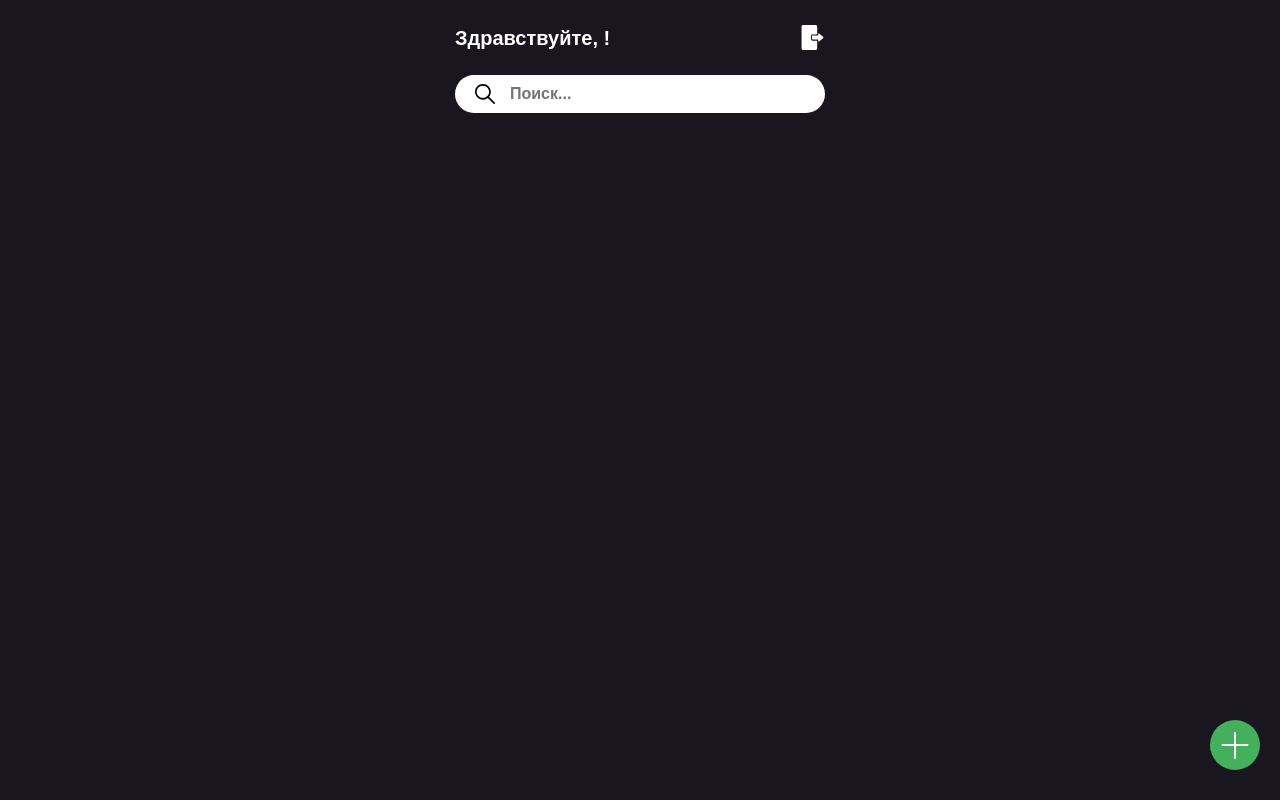
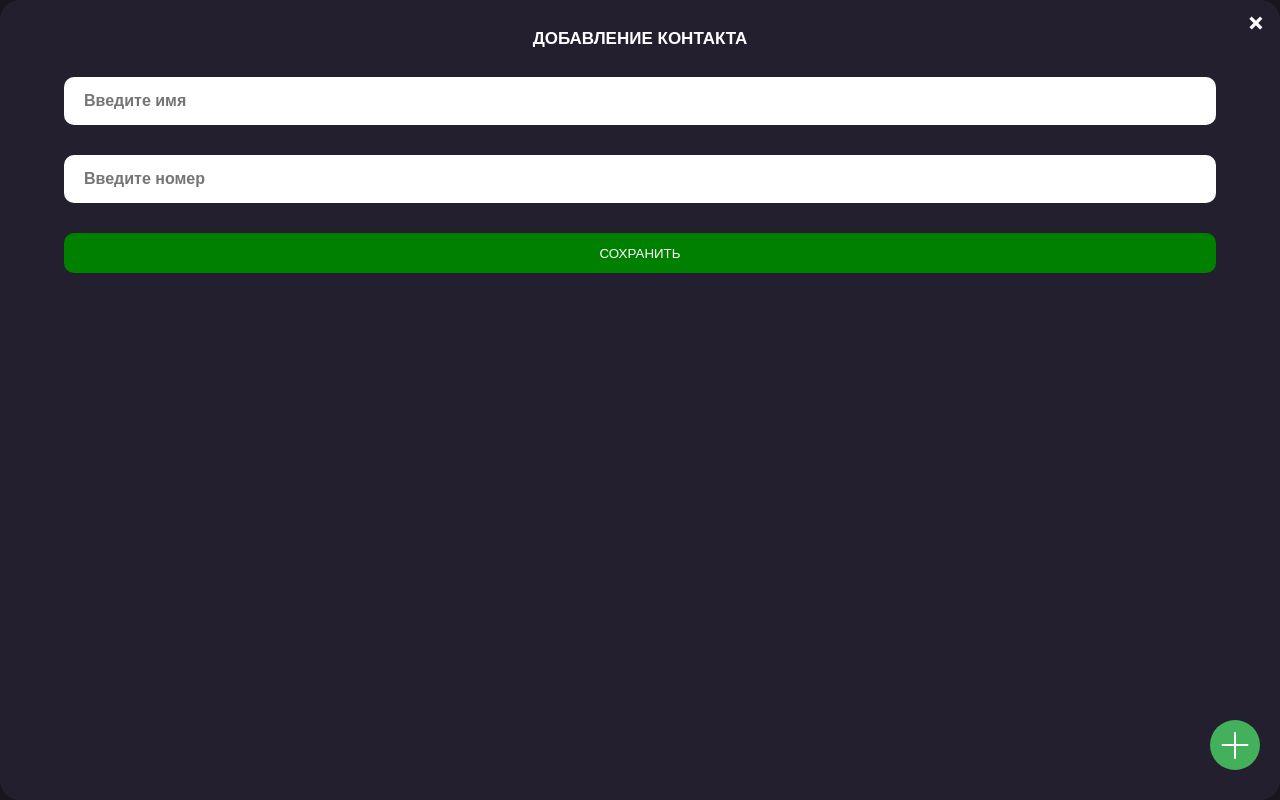
Before and after one commit to TeryaevAndrey/contacts, a React (Create React App) app: page /contacts in a window 1280 px wide. Both pictures are taken after a click on the picture 1235 px from the left and 745 px from the top of the page. Built offline with nearby package versions, Linux system fonts and the light colour scheme; data requests are answered from the project's data file.

Commit message:
interface-contacts

```diff
--- a/db.json
+++ b/db.json
@@ -1,22 +1,16 @@
 {
   "users": [
     {
-      "id": "41afeaf0-23ee-11ed-a9b4-c98a825503fd",
-      "name": "345",
-      "tel": "+7 (345) ___-__-__",
-      "password": "345"
-    },
-    {
-      "id": "476874d0-23ee-11ed-a9b4-c98a825503fd",
-      "name": "345345",
-      "tel": "+7 (345) ___-__-__",
-      "password": "3453"
-    },
-    {
-      "id": "61ac64f0-23ee-11ed-b075-1378b862a47a",
-      "name": "4564",
-      "tel": "+7 (456) 456-__-__",
-      "password": "4564564"
+      "id": "cfa75d20-2402-11ed-a4fe-41ec2979a6f9",
+      "name": "Andrey",
+      "tel": "+7 (951) 151-56-27",
+      "password": "1479314ade777",
+      "contacts": [
+        {
+          "name": "andrey",
+          "tel": "+7 (951) 151-56-27"
+        }
+      ]
     }
   ]
 }
--- a/src/App.tsx
+++ b/src/App.tsx
@@ -1,10 +1,9 @@
 import React from 'react';
 import styled, {createGlobalStyle} from 'styled-components';
 import { BaseInputStyle } from './pages/Authorization/Authorization';
-import { getDataUsers } from "./store/store";
-import { useAppDispatch } from './store/hooks';
+import { getDataUsers, successRegForm } from "./store/store";
+import { useAppDispatch, useAppSelector } from './store/hooks';
 import { Routes, Route } from 'react-router-dom';
-import { useAppSelector } from './store/hooks';
 import AuthorizationForm from './components/Forms/AuthorizationForm';
 import RegistrationForm from './components/Forms/RegistrationForm';
 import Contacts from './pages/Contacts/Contacts';
--- a/src/app.interface.ts
+++ b/src/app.interface.ts
@@ -8,6 +8,8 @@ export interface InitialState {
   isReg: boolean;
   dataUsers: any;
   name: string;
+  isOpenAdd: boolean;
+  currentUser: string;
 }
 
 export interface DataUsers {
@@ -15,6 +17,7 @@ export interface DataUsers {
   name: string;
   tel: string;
   password: string;
+  contacts: any;
 };
 
 export interface ContactInfo {
--- a/src/components/Forms/AuthorizationForm.tsx
+++ b/src/components/Forms/AuthorizationForm.tsx
@@ -4,12 +4,11 @@ import { Link } from "react-router-dom";
 import { InputStyle } from "../../pages/Authorization/Authorization";
 import InputMask from "react-input-mask";
 import { Button } from "../../pages/Authorization/Authorization";
-import { appendErrors, SubmitHandler, useForm } from "react-hook-form";
+import { SubmitHandler, useForm } from "react-hook-form";
 import { DataUsers, IsRegFields } from "../../app.interface";
 import { useAppSelector, useAppDispatch } from '../../store/hooks';
-import { setDataUser } from "../../store/store";
+import { setCurrentId, setDataUser } from "../../store/store";
 import { useNavigate } from "react-router-dom";
-import { getAllByPlaceholderText } from "@testing-library/react";
 
 export const FormWrapper = styled.div`
   display: flex;
@@ -50,6 +49,7 @@ const AuthorizationForm = () => {
     register,
     handleSubmit,
   } = useForm<IsRegFields>();
+
   const dataUsers = useAppSelector(state => state.root.dataUsers);
 
   const onSubmit: SubmitHandler<IsRegFields> = (data) => {
@@ -61,6 +61,7 @@ const AuthorizationForm = () => {
         localStorage.setItem('nameUser', dataUser.name);
         navigate('/contacts');
         success = true;
+        dispatch(setCurrentId(dataUser.id));
       }
     });
 
--- a/src/components/Forms/RegistrationForm.tsx
+++ b/src/components/Forms/RegistrationForm.tsx
@@ -12,7 +12,7 @@ import {
 } from "./AuthorizationForm";
 import { IsRegFields } from "../../app.interface";
 import { useAppDispatch, useAppSelector } from "../../store/hooks";
-import { successRegForm } from "../../store/store";
+import { getDataUsers, successRegForm } from "../../store/store";
 import { InputStyle } from "../../pages/Authorization/Authorization";
 import InputMask from "react-input-mask";
 import { Button } from "../../pages/Authorization/Authorization";
@@ -34,10 +34,12 @@ const RegistrationForm = () => {
       name: data.name,
       tel: data.tel,
       password: data.password,
+      contacts: [],
     };
 
     axios.post("http://localhost:3001/users", setDataUsers);
     dispatch(successRegForm());
+    dispatch(getDataUsers());
   };
 
   return (
--- a/src/pages/Contacts/Contacts.tsx
+++ b/src/pages/Contacts/Contacts.tsx
@@ -5,6 +5,8 @@ import SearchImg from '../../img/search.svg'
 import Contact from './Contact/Contact';
 import NewContact from './NewContact/NewContact';
 import { useNavigate } from 'react-router-dom';
+import { useAppDispatch, useAppSelector } from '../../store/hooks';
+import { openAdd } from '../../store/store';
 
 const ContactsStyle = styled.div`
     min-height: 100vh;
@@ -73,6 +75,8 @@ interface Contacts {
 
 const Contacts = ({name}: Contacts) => {
     const navigate = useNavigate();
+    const isOpen = useAppSelector(state => state.root.isOpenAdd);
+    const dispatch = useAppDispatch();
 
     return(
         <ContactsStyle>
@@ -90,9 +94,9 @@ const Contacts = ({name}: Contacts) => {
 
             </ContactsList>
 
-            <NewContact />
+            {isOpen && <NewContact />}
 
-            <AddBtn src={AddImg} alt="AddContact" />
+            <AddBtn onClick={() => dispatch(openAdd(true))} src={AddImg} alt="AddContact" />
         </ContactsStyle>
     );
 };
--- a/src/pages/Contacts/NewContact/NewContact.tsx
+++ b/src/pages/Contacts/NewContact/NewContact.tsx
@@ -1,7 +1,12 @@
+import { useForm, SubmitHandler} from 'react-hook-form';
 import styled from 'styled-components';
+import axios from 'axios';
+import { useAppDispatch, useAppSelector } from '../../../store/hooks';
+import { openAdd } from '../../../store/store';
+import { ContactInfo, DataUsers, IsRegFields } from '../../../app.interface';
 
 const NewContactStyle = styled.div`
-    display: none;
+    display: block;
     position: fixed;
     top: 50%;
     left: 50%;
@@ -54,18 +59,40 @@ const FormBtn = styled.button`
     background-color: green;
     border-radius: 10px;
     text-transform: uppercase;
+    cursor: pointer;
 `;
 
 const NewContact = () => {
+    const dataUsers = useAppSelector(state => state.root.dataUsers);
+    const currentId = useAppSelector(state => state.root.currentUser);
+    const dispatch = useAppDispatch();
+    const {register, handleSubmit} = useForm<IsRegFields>();
+
+    const onSubmit: SubmitHandler<IsRegFields> = (data) => {
+        const dataContact: ContactInfo = {
+            name: data.name,
+            tel: data.tel,
+        };
+
+        dataUsers.map((dataUser: DataUsers) => {
+            if(currentId === dataUser.id) {
+                axios.post('http://localhost:3001/users', dataContact);
+                console.log(dataUser.contacts)
+            }
+        });
+
+        dispatch(openAdd(false));
+    };
+
     return(
         <NewContactStyle>
             <Title>Добавление контакта</Title>
-            <Form>
-                <Input placeholder="Введите имя"/>
-                <Input placeholder="Введите номер"/>
+            <Form onSubmit={handleSubmit(onSubmit)}>
+                <Input {...register('name')} placeholder="Введите имя"/>
+                <Input {...register('tel')} placeholder="Введите номер"/>
                 <FormBtn type="submit">Сохранить</FormBtn>
             </Form>
-            <CloseBtn>+</CloseBtn>
+            <CloseBtn onClick={() => dispatch(openAdd(false))}>+</CloseBtn>
         </NewContactStyle>
     );
 };
--- a/src/store/store.ts
+++ b/src/store/store.ts
@@ -1,14 +1,18 @@
 
 import React from 'react';
 import { InitialState } from "./../app.interface";
-import { createSlice, configureStore, createAsyncThunk, combineReducers } from "@reduxjs/toolkit";
+import { createSlice, configureStore, createAsyncThunk } from "@reduxjs/toolkit";
 import axios from 'axios';
+import { DataUsers, ContactInfo } from './../app.interface';
+import Contact from '../pages/Contacts/Contact/Contact';
 
 
 const initialState: InitialState = {
   isReg: false,
   dataUsers: [],
   name: localStorage.getItem('nameUser') || '',
+  isOpenAdd: false,
+  currentUser: '',
 };
 
 export const getDataUsers = createAsyncThunk(
@@ -30,8 +34,14 @@ const rootSlice = createSlice({
       state.name = action.payload;
     },
     setDataUsers: (state, action) => {
-      state.dataUsers = action.payload
-    }
+      state.dataUsers = action.payload;
+    },
+    setCurrentId: (state, action) => {
+      state.currentUser = action.payload;
+    },
+    openAdd: (state, action) => {
+      state.isOpenAdd = action.payload;
+    },
   },
 });
 
@@ -41,7 +51,7 @@ export const store = configureStore({
   },
 });
 
-export const { successRegForm, setDataUsers, setDataUser } = rootSlice.actions;
+export const { successRegForm, setDataUsers, setDataUser, setCurrentId, openAdd } = rootSlice.actions;
 
 export type RootState = ReturnType<typeof store.getState>;
 export type AppDispatch = typeof store.dispatch;
```
